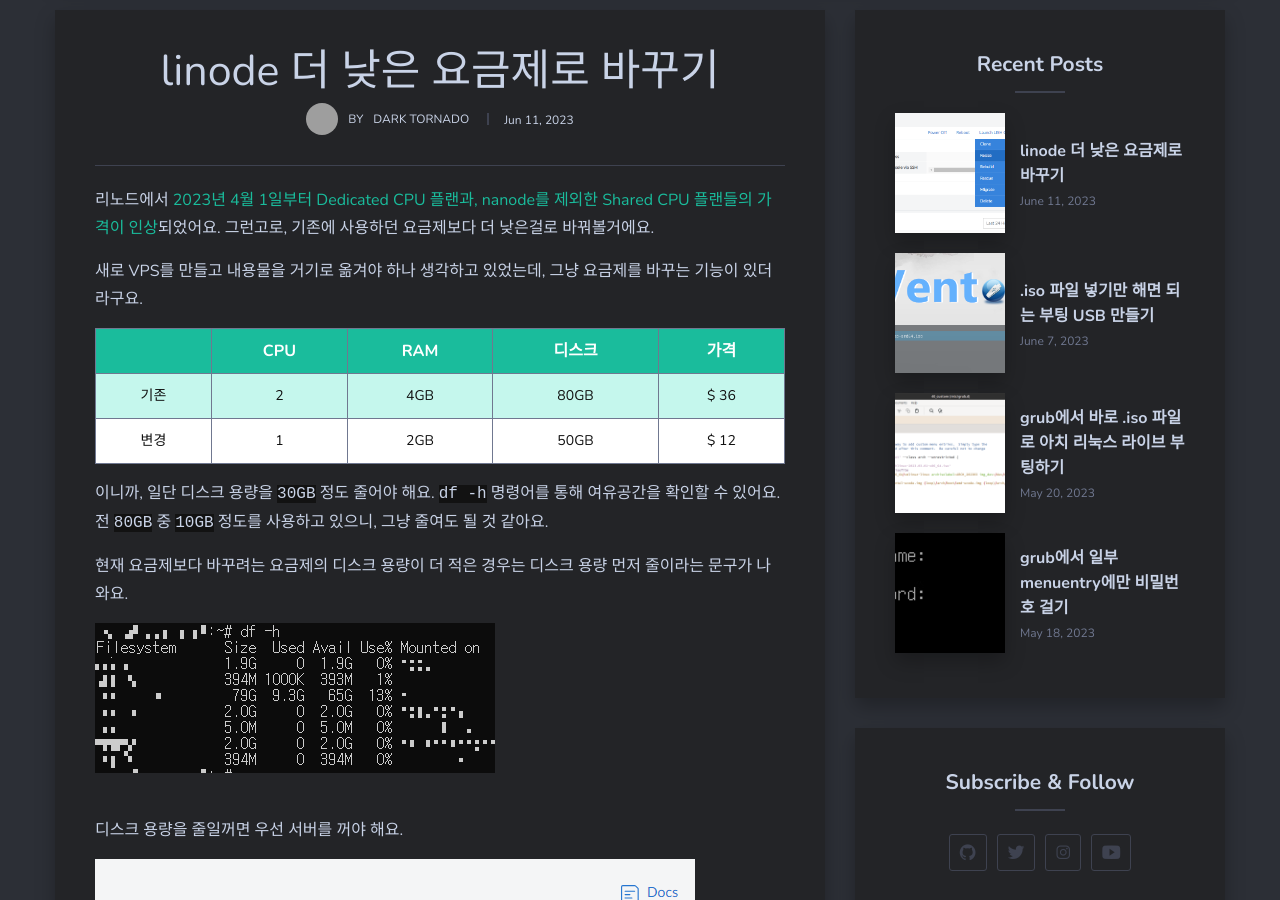
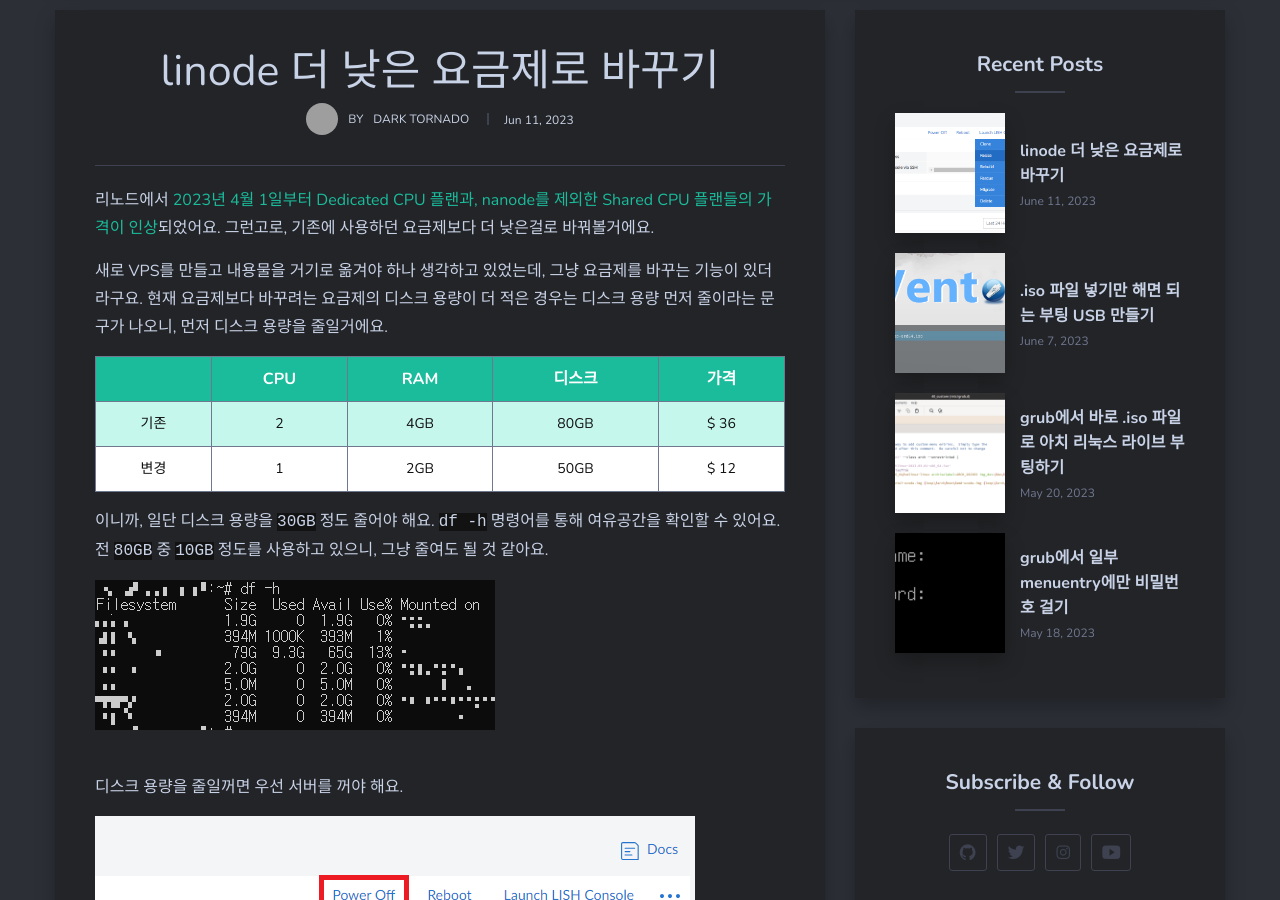
Before and after one commit to DarkTornado/blog, a Jekyll site: the page built from _posts/2023-06-12-linode-change-plan.md, in a window 1280 px wide and 900 px high, scrolled down 430 px. Built offline with Jekyll 4.4.1, drawn with Linux system fonts in a browser that asks for light colours; nearby versions of some CDN libraries; some of the changed lines change nothing that is shown; grey boxes are pictures that could not be loaded.

Commit message:
Update 2023-06-12-linode-change-plan.md

```diff
--- a/_posts/2023-06-12-linode-change-plan.md
+++ b/_posts/2023-06-12-linode-change-plan.md
@@ -11,6 +11,7 @@
 그런고로, 기존에 사용하던 요금제보다 더 낮은걸로 바꿔볼거에요.
 
 새로 VPS를 만들고 내용물을 거기로 옮겨야 하나 생각하고 있었는데, 그냥 요금제를 바꾸는 기능이 있더라구요.
+현재 요금제보다 바꾸려는 요금제의 디스크 용량이 더 적은 경우는 디스크 용량 먼저 줄이라는 문구가 나오니, 먼저 디스크 용량을 줄일거에요.
 
 ||CPU|RAM|디스크|가격|
 |:--:|:--:|:--:|:--:|:--:|
@@ -19,8 +20,6 @@
 
 이니까, 일단 디스크 용량을 `30GB` 정도 줄어야 해요. `df -h` 명령어를 통해 여유공간을 확인할 수 있어요.
 전 `80GB` 중 `10GB` 정도를 사용하고 있으니, 그냥 줄여도 될 것 같아요.
-
-현재 요금제보다 바꾸려는 요금제의 디스크 용량이 더 적은 경우는 디스크 용량 먼저 줄이라는 문구가 나와요.
 
 ![image]({{site.url}}{{site.baseurl}}/assets/images/linode-change-plan/0.png)
 
```
